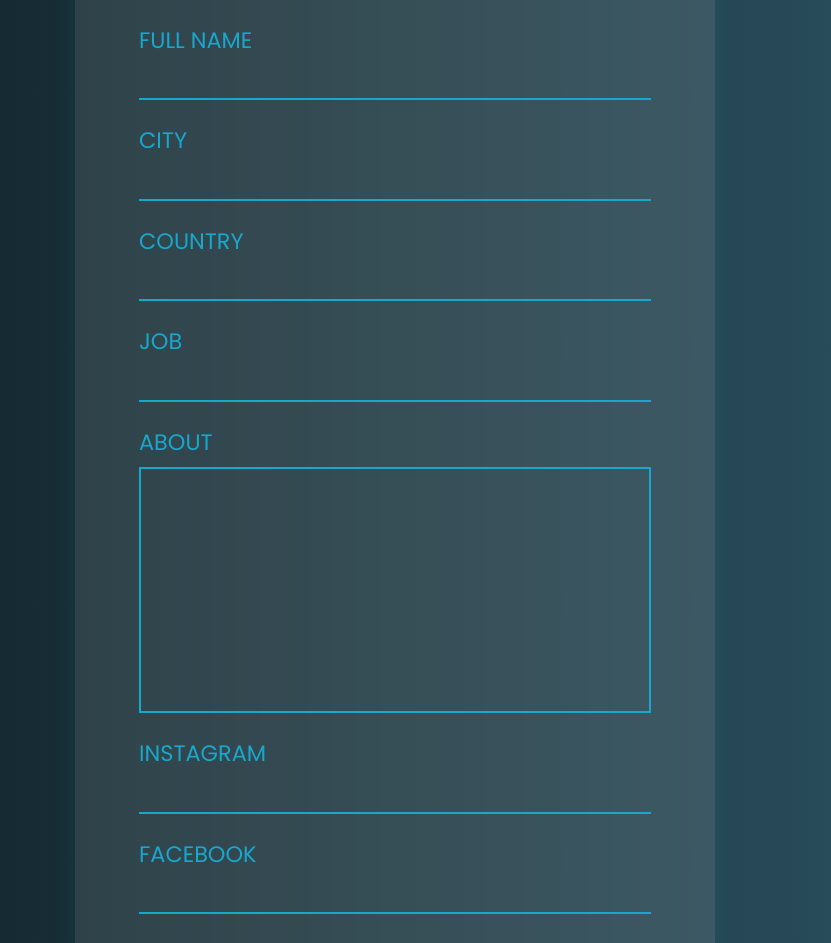
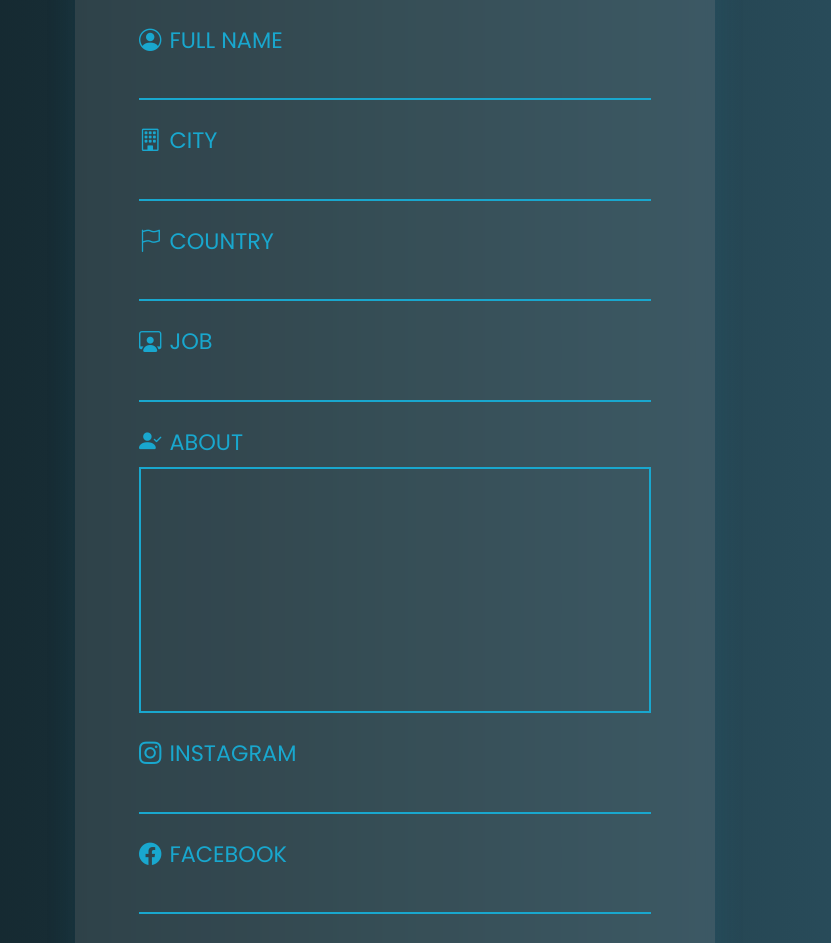
Before and after one commit to ridwanalfarezi/profile-card, a React (Vite) app: page /edit in a window 1280 px wide. Shown: the part 160-1103 px from the top of the page, without its empty margins (245-1076 px from the left). Built offline with nearby package versions, Linux system fonts and the light colour scheme.

Commit message:
add icons

```diff
--- a/src/Edit.jsx
+++ b/src/Edit.jsx
@@ -6,33 +6,52 @@ const Edit = () => {
       <form action="" className="d-block py-5">
         <h1 className="edit-title mb-5">EDIT CARD PROFILE</h1>
         <div class="mb-4">
-          <label for="fname">FULL NAME</label>
+          <label for="fname" className="d-flex align-items-center gap-2">
+            <i className="bi bi-person-circle"></i>
+            <span>FULL NAME</span>
+          </label>
           <input type="text" class="form-control" id="fname" />
         </div>
         <div class="mb-4">
-          <label for="city">CITY</label>
+          <label for="city" className="d-flex align-items-center gap-2">
+            <i className="bi bi-building"></i>
+            <span>CITY</span>
+          </label>
           <input type="text" class="form-control" id="city" />
         </div>
         <div class="mb-4">
-          <label for="country">COUNTRY</label>
+          <label for="country" className="d-flex align-items-center gap-2">
+            <i className="bi bi-flag"></i>
+            <span>COUNTRY</span>
+          </label>
           <input type="text" class="form-control" id="country" />
         </div>
         <div class="mb-4">
-          <label for="job">JOB</label>
+          <label for="job" className="d-flex align-items-center gap-2">
+            <i className="bi bi-person-workspace"></i>
+            <span>JOB</span>
+          </label>
           <input type="text" class="form-control" id="job" />
         </div>
         <div class="mb-4">
-          <label for="about" class="form-label">
-            ABOUT
+          <label for="about" className="d-flex align-items-center gap-2 mb-2">
+            <i class="bi bi-person-check-fill"></i>
+            <span>ABOUT</span>
           </label>
           <textarea class="form-control" id="about" rows="8"></textarea>
         </div>
         <div class="mb-4">
-          <label for="instagram">INSTAGRAM</label>
+          <label for="instagram" className="d-flex align-items-center gap-2">
+            <i className="bi bi-instagram"></i>
+            <span>INSTAGRAM</span>
+          </label>
           <input type="url" class="form-control" id="instagram" />
         </div>
         <div class="mb-4">
-          <label for="facebook">FACEBOOK</label>
+          <label for="facebook" className="d-flex align-items-center gap-2">
+            <i className="bi bi-facebook"></i>
+            <span>FACEBOOK</span>
+          </label>
           <input
             type="url"
             class="form-control"
@@ -41,14 +60,23 @@ const Edit = () => {
           />
         </div>
         <div class="mb-5">
-          <label for="twitter">TWITTER</label>
+          <label for="twitter" className="d-flex align-items-center gap-2">
+            <i className="bi bi-twitter"></i>
+            <span>TWITTER</span>
+          </label>
           <input type="url" class="form-control" id="twitter" name="twitter" />
         </div>
         <div className="d-flex justify-content-between">
-          <button type="submit" className="btn btn-lg btn-discard fw-bold rounded-pill px-4">
+          <button
+            type="submit"
+            className="btn btn-lg btn-discard fw-bold rounded-pill px-4"
+          >
             Discard
           </button>
-          <button type="submit" className="btn btn-lg btn-save fw-bold rounded-pill px-4">
+          <button
+            type="submit"
+            className="btn btn-lg btn-save fw-bold rounded-pill px-4"
+          >
             Save
           </button>
         </div>
```
